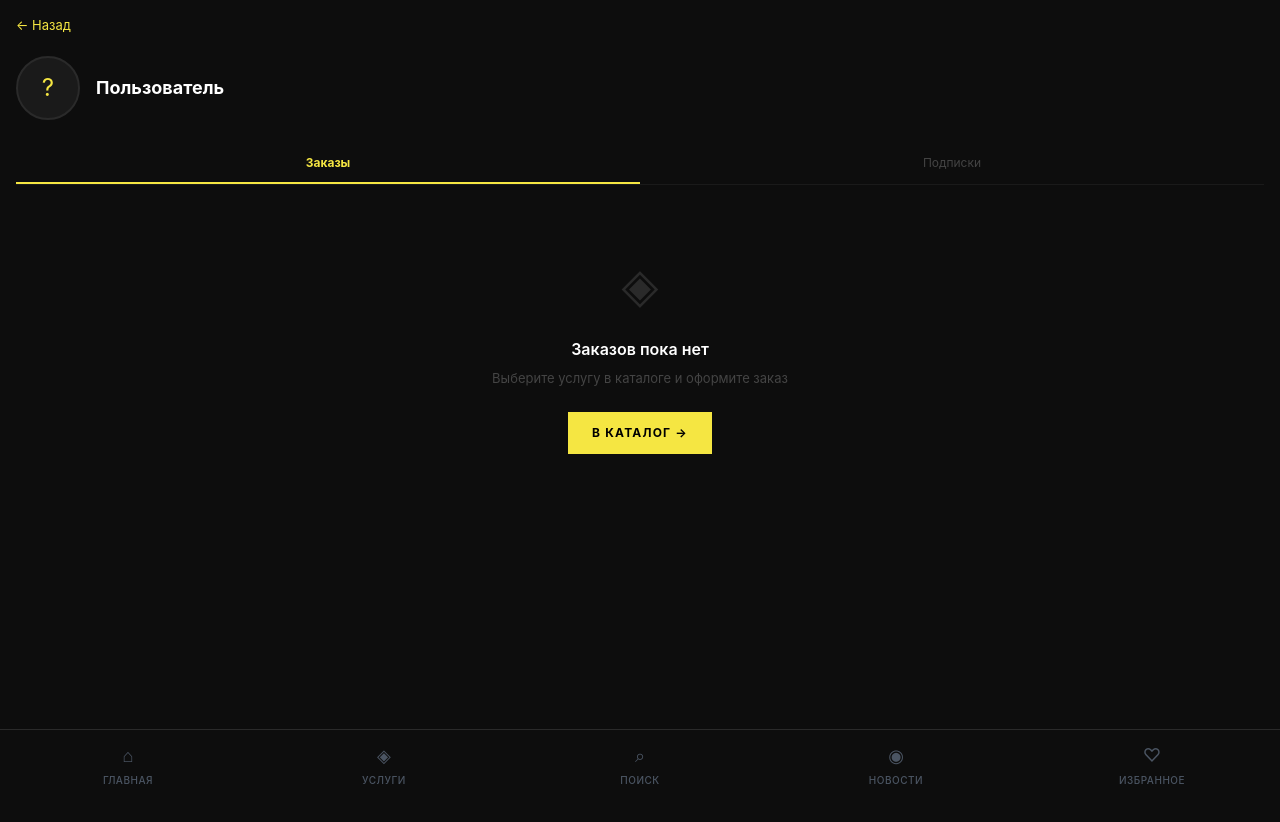
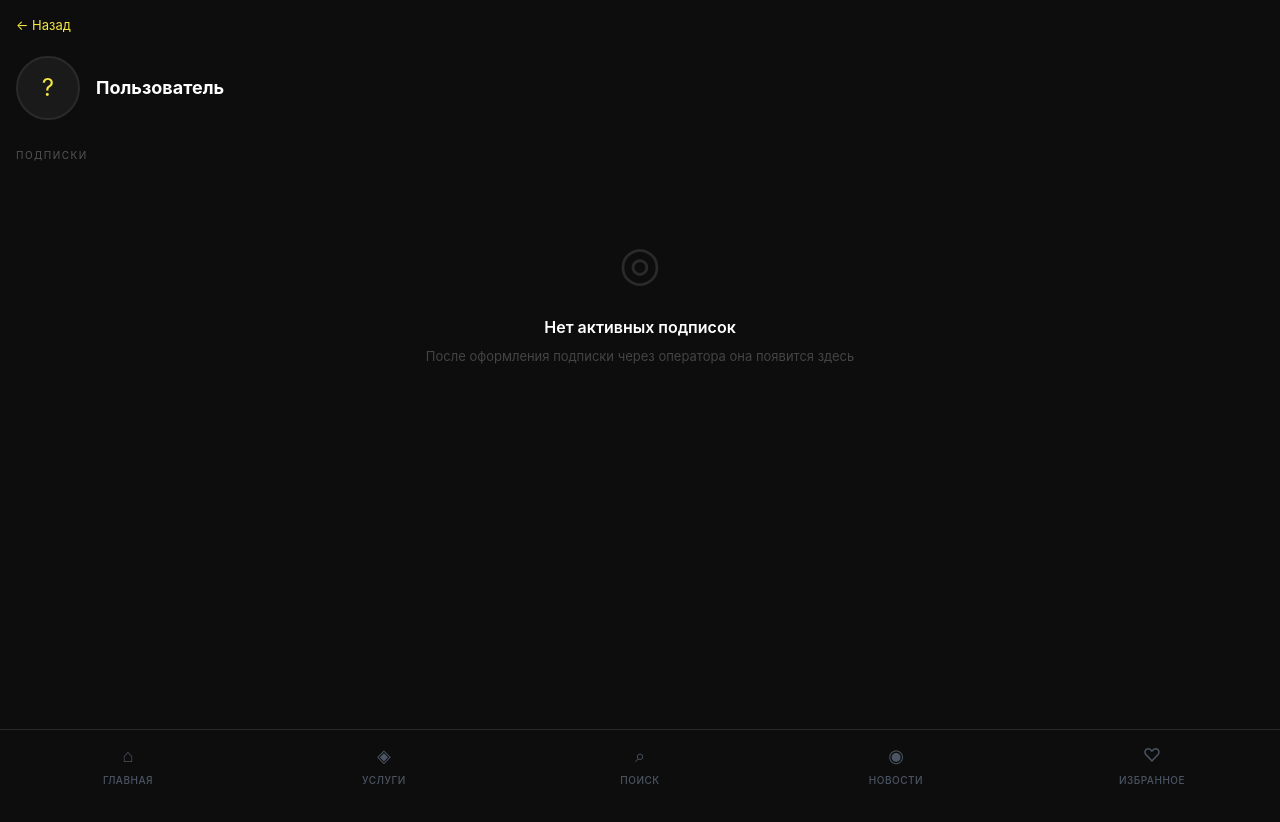
Before and after one commit to makesoundBetter/my-tg-miniapp, a React (Vite) app: page /profile in a window 1280 px wide. Shown: the top 822 px of the page. Built offline with nearby package versions, Linux system fonts and the light colour scheme.

Commit message:
Profile: show only subscriptions, remove tabs

```diff
--- a/src/pages/Profile.jsx
+++ b/src/pages/Profile.jsx
@@ -7,40 +7,9 @@ function getUser() {
   catch { return null; }
 }
 
-function getOrders() {
-  try { return JSON.parse(localStorage.getItem('orders') || '[]'); }
-  catch { return []; }
-}
-
 function getSubscriptions() {
   try { return JSON.parse(localStorage.getItem('subscriptions') || '[]'); }
   catch { return []; }
-}
-
-function formatDate(iso) {
-  return new Date(iso).toLocaleDateString('ru-RU', { day: '2-digit', month: '2-digit', year: 'numeric' });
-}
-
-function formatTime(iso) {
-  return new Date(iso).toLocaleTimeString('ru-RU', { hour: '2-digit', minute: '2-digit' });
-}
-
-const STATUS = {
-  pending:   { label: 'В обработке', color: '#F5E642', bg: '#1a1500', border: '#2a2000' },
-  paid:      { label: 'Оплачен',     color: '#4fc3f7', bg: '#001a2a', border: '#002a40' },
-  completed: { label: 'Завершён',    color: '#4caf50', bg: '#0a1a00', border: '#1a3000' },
-};
-
-function StatusBadge({ status }) {
-  const s = STATUS[status] || STATUS.pending;
-  return (
-    <span style={{
-      background: s.bg, color: s.color, border: `1px solid ${s.border}`,
-      fontSize: '9px', letterSpacing: '0.1em', padding: '3px 8px', whiteSpace: 'nowrap',
-    }}>
-      {s.label.toUpperCase()}
-    </span>
-  );
 }
 
 function ServiceLogo({ logo, emoji }) {
@@ -68,9 +37,16 @@ function SubCard({ svc, sub, active }) {
             <p style={{ color: '#F5E642', fontSize: '11px', marginTop: '2px' }}>Осталось {daysLeft} дн.</p>
           )}
         </div>
-        <StatusBadge status={active ? 'completed' : 'pending'} />
+        <span style={{
+          background: active ? '#0a1a00' : '#1a1a1a',
+          color: active ? '#4caf50' : '#444',
+          border: `1px solid ${active ? '#1a3000' : '#2a2a2a'}`,
+          fontSize: '9px', letterSpacing: '0.1em', padding: '3px 8px', whiteSpace: 'nowrap',
+        }}>
+          {active ? 'АКТИВНА' : 'ИСТЕКЛА'}
+        </span>
       </div>
-      <div style={{ display: 'flex', gap: '0', borderTop: '1px solid #1a1a1a', paddingTop: '10px' }}>
+      <div style={{ display: 'flex', borderTop: '1px solid #1a1a1a', paddingTop: '10px' }}>
         <div style={{ flex: 1 }}>
           <p style={{ color: '#444', fontSize: '9px', letterSpacing: '0.1em', marginBottom: '3px' }}>НАЧАЛО</p>
           <p style={{ color: '#888', fontSize: '13px' }}>{new Date(sub.startDate).toLocaleDateString('ru-RU')}</p>
@@ -87,21 +63,13 @@ function SubCard({ svc, sub, active }) {
 export default function Profile() {
   const navigate = useNavigate();
   const user = getUser();
-  const orders = getOrders();
   const subscriptions = getSubscriptions();
-  const [tab, setTab] = useState('orders');
 
   const activeSubs = subscriptions.filter(s => new Date(s.endDate) >= new Date());
   const expiredSubs = subscriptions.filter(s => new Date(s.endDate) < new Date());
 
-  const TABS = [
-    { id: 'orders', label: 'Заказы',   count: orders.length },
-    { id: 'subs',   label: 'Подписки', count: activeSubs.length },
-  ];
-
   return (
     <div style={{ minHeight: '100vh', background: '#0D0D0D', paddingBottom: '80px' }}>
-      {/* Шапка */}
       <div style={{ padding: '16px 16px 0' }}>
         <button
           onClick={() => navigate(-1)}
@@ -110,7 +78,8 @@ export default function Profile() {
           ← Назад
         </button>
 
-        <div style={{ display: 'flex', alignItems: 'center', gap: '16px', marginBottom: '24px' }}>
+        {/* Аватар и имя */}
+        <div style={{ display: 'flex', alignItems: 'center', gap: '16px', marginBottom: '28px' }}>
           {user?.photo_url ? (
             <img src={user.photo_url} alt="" style={{ width: '64px', height: '64px', borderRadius: '50%', border: '2px solid #2A2A2A', objectFit: 'cover' }} />
           ) : (
@@ -126,94 +95,10 @@ export default function Profile() {
           </div>
         </div>
 
-        {/* Табы */}
-        <div style={{ display: 'flex', borderBottom: '1px solid #1a1a1a' }}>
-          {TABS.map(t => (
-            <button
-              key={t.id}
-              onClick={() => setTab(t.id)}
-              style={{
-                flex: 1, padding: '10px 4px',
-                color: tab === t.id ? '#F5E642' : '#444',
-                fontSize: '12px', fontWeight: tab === t.id ? 'bold' : 'normal',
-                borderBottom: tab === t.id ? '2px solid #F5E642' : '2px solid transparent',
-                transition: 'all 0.15s', position: 'relative',
-              }}
-            >
-              {t.label}
-              {t.count > 0 && (
-                <span style={{
-                  marginLeft: '4px', background: tab === t.id ? '#F5E642' : '#222',
-                  color: tab === t.id ? '#000' : '#555',
-                  fontSize: '9px', padding: '1px 5px', borderRadius: '10px',
-                }}>
-                  {t.count}
-                </span>
-              )}
-            </button>
-          ))}
-        </div>
+        <p style={{ color: '#555', fontSize: '10px', letterSpacing: '0.15em', marginBottom: '16px' }}>ПОДПИСКИ</p>
       </div>
 
-      <div style={{ padding: '16px' }}>
-
-        {/* ── Заказы ── */}
-        {tab === 'orders' && (
-          <div>
-            {orders.length === 0 ? (
-              <div style={{ textAlign: 'center', paddingTop: '48px' }}>
-                <p style={{ color: '#2a2a2a', fontSize: '48px', marginBottom: '16px' }}>◈</p>
-                <p style={{ color: '#fff', fontWeight: '600', marginBottom: '8px' }}>Заказов пока нет</p>
-                <p style={{ color: '#444', fontSize: '13px' }}>Выберите услугу в каталоге и оформите заказ</p>
-                <button
-                  onClick={() => navigate('/catalog')}
-                  style={{ marginTop: '24px', background: '#F5E642', color: '#000', padding: '12px 24px', fontWeight: 'bold', fontSize: '12px', letterSpacing: '0.1em', textTransform: 'uppercase' }}
-                >
-                  В каталог →
-                </button>
-              </div>
-            ) : (
-              orders.map(order => (
-                <div key={order.id} style={{ background: '#0a0a0a', border: '1px solid #1e1e1e', borderRadius: '2px', marginBottom: '12px', overflow: 'hidden' }}>
-                  {/* Шапка */}
-                  <div style={{ display: 'flex', alignItems: 'center', justifyContent: 'space-between', padding: '10px 14px', background: '#0f0f0f', borderBottom: '1px solid #1a1a1a' }}>
-                    <div>
-                      <p style={{ color: '#fff', fontWeight: '600', fontSize: '14px' }}>{order.title}</p>
-                      <p style={{ color: '#444', fontSize: '10px', marginTop: '2px' }}>
-                        {formatDate(order.date)} в {formatTime(order.date)} · #{String(order.id).slice(-6)}
-                      </p>
-                    </div>
-                    <StatusBadge status={order.status} />
-                  </div>
-
-                  {/* Поля */}
-                  {order.fields?.length > 0 && (
-                    <div style={{ padding: '10px 14px', borderBottom: order.comment ? '1px solid #111' : 'none' }}>
-                      {order.fields.map((f, i) => (
-                        <div key={i} style={{ display: 'flex', justifyContent: 'space-between', marginBottom: i < order.fields.length - 1 ? '6px' : '0', gap: '12px' }}>
-                          <p style={{ color: '#444', fontSize: '11px' }}>{f.label}</p>
-                          <p style={{ color: '#888', fontSize: '11px', textAlign: 'right' }}>{f.value}</p>
-                        </div>
-                      ))}
-                    </div>
-                  )}
-
-                  {/* Комментарий */}
-                  {order.comment && (
-                    <div style={{ padding: '10px 14px', borderTop: '1px solid #111' }}>
-                      <p style={{ color: '#444', fontSize: '9px', letterSpacing: '0.1em', marginBottom: '4px' }}>КОММЕНТАРИЙ</p>
-                      <p style={{ color: '#666', fontSize: '12px', lineHeight: 1.5 }}>{order.comment}</p>
-                    </div>
-                  )}
-                </div>
-              ))
-            )}
-          </div>
-        )}
-
-        {/* ── Подписки ── */}
-        {tab === 'subs' && (
-          <div>
+      <div style={{ padding: '0 16px 16px' }}>
         {activeSubs.length === 0 && expiredSubs.length === 0 ? (
           <div style={{ textAlign: 'center', paddingTop: '48px' }}>
             <p style={{ color: '#2a2a2a', fontSize: '48px', marginBottom: '16px' }}>◎</p>
@@ -243,9 +128,6 @@ export default function Profile() {
           </div>
         )}
       </div>
-        )}
-
-      </div>
     </div>
   );
 }
```
Lines whose indentation alone changed are shown as unchanged.
